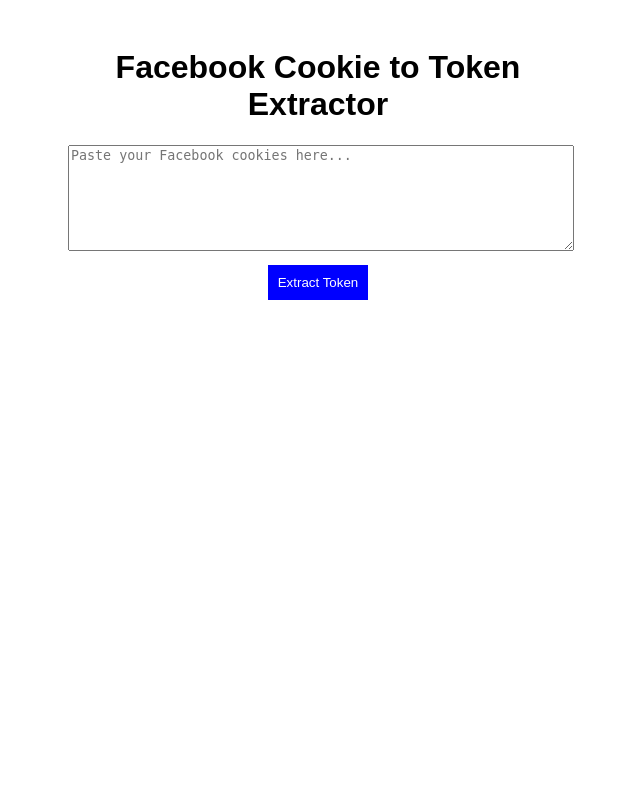
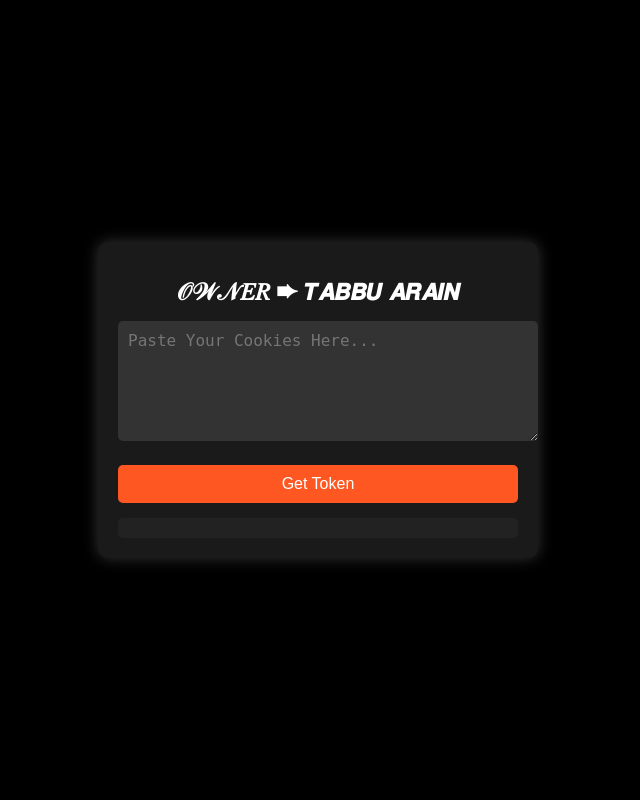
Before and after one commit to Tabbu-Arain/Token_from_cookies, a Flask app: page / in a window 1280 px wide. Shown: the whole page, without its empty margins (322-962 px from the left). Run offline with Flask 2, Linux system fonts and the light colour scheme.

Commit message:
index.html

```diff
--- a/templates/index.html
+++ b/templates/index.html
@@ -3,17 +3,75 @@
 <head>
     <meta charset="UTF-8">
     <meta name="viewport" content="width=device-width, initial-scale=1.0">
-    <title>Facebook Cookie to Token Extractor</title>
+    <title>▄︻デ𝙏𝘼𝘽𝘽𝙐══━一</title>
     <link rel="stylesheet" href="/static/style.css">
+    <style>
+        body {
+            background-color: black;
+            color: #ffffff;
+            font-family: 'Arial', sans-serif;
+            text-align: center;
+            margin: 0;
+            padding: 0;
+            display: flex;
+            justify-content: center;
+            align-items: center;
+            height: 100vh;
+        }
+        .container {
+            background: rgba(255, 255, 255, 0.1);
+            padding: 20px;
+            border-radius: 10px;
+            box-shadow: 0 0 15px rgba(255, 255, 255, 0.2);
+            width: 90%;
+            max-width: 400px;
+        }
+        h1 {
+            font-size: 1.5rem;
+            margin-bottom: 15px;
+        }
+        textarea {
+            width: 100%;
+            height: 100px;
+            padding: 10px;
+            border: none;
+            border-radius: 5px;
+            background: #333;
+            color: #fff;
+            font-size: 1rem;
+            outline: none;
+        }
+        button {
+            background: #ff5722;
+            color: white;
+            border: none;
+            padding: 10px;
+            width: 100%;
+            border-radius: 5px;
+            font-size: 1rem;
+            cursor: pointer;
+            margin-top: 10px;
+            transition: 0.3s;
+        }
+        button:hover {
+            background: red;
+        }
+        #result {
+            margin-top: 15px;
+            padding: 10px;
+            background: #222;
+            border-radius: 5px;
+            word-wrap: break-word;
+        }
+    </style>
 </head>
 <body>
     <div class="container">
-        <h1>Facebook Cookie to Token Extractor</h1>
-        <textarea id="cookieInput" placeholder="Paste your Facebook cookies here..."></textarea>
-        <button onclick="extractToken()">Extract Token</button>
+        <h1>𝒪𝒲𝒩𝐸𝑅 ➨ 𝙏𝘼𝘽𝘽𝙐 𝘼𝙍𝘼𝙄𝙉</h1>
+        <textarea id="cookieInput" placeholder="Paste Your Cookies Here..."></textarea>
+        <button onclick="extractToken()">Get Token</button>
         <div id="result"></div>
     </div>
-
     <script src="/static/script.js"></script>
 </body>
 </html>
```
